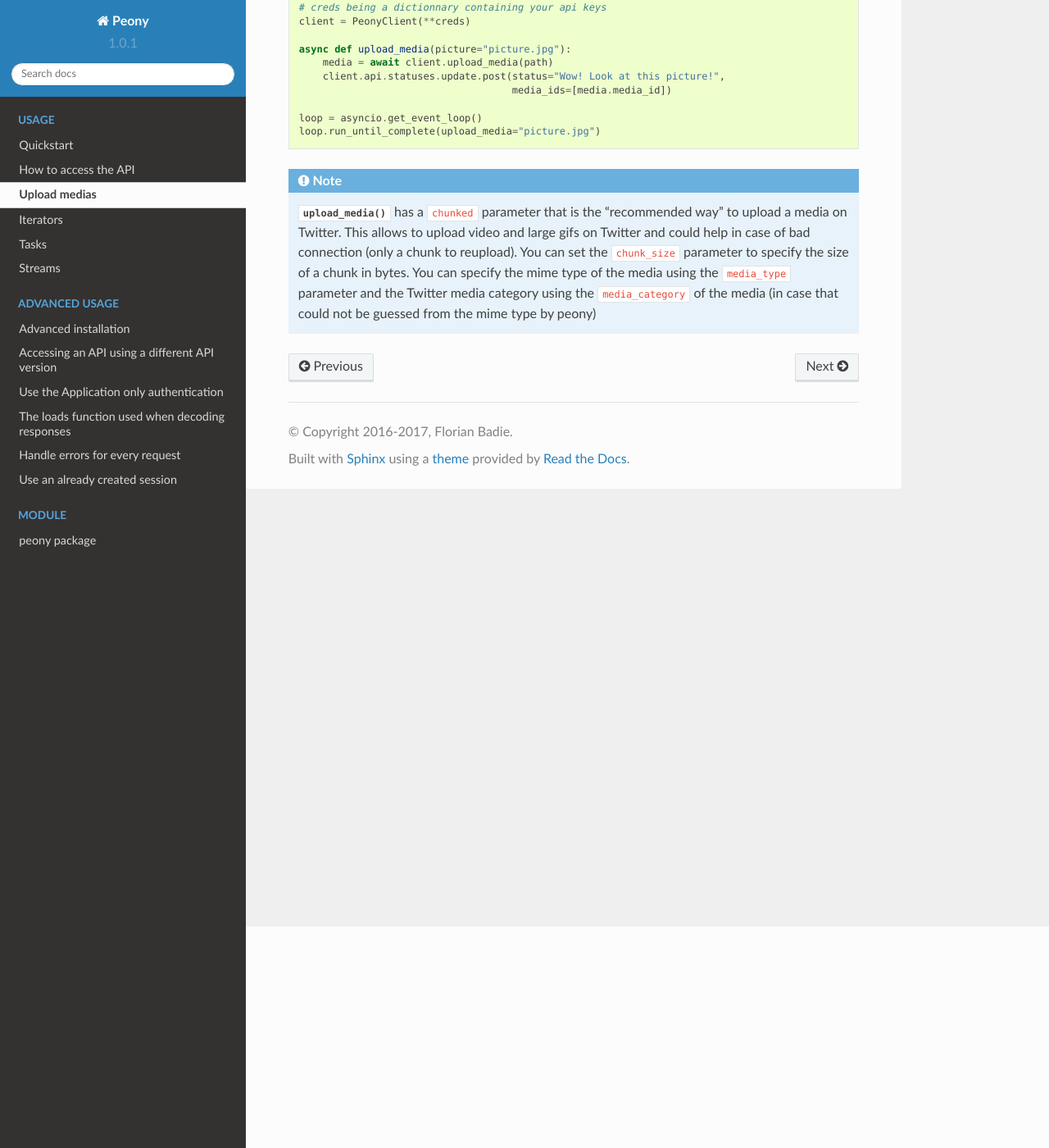
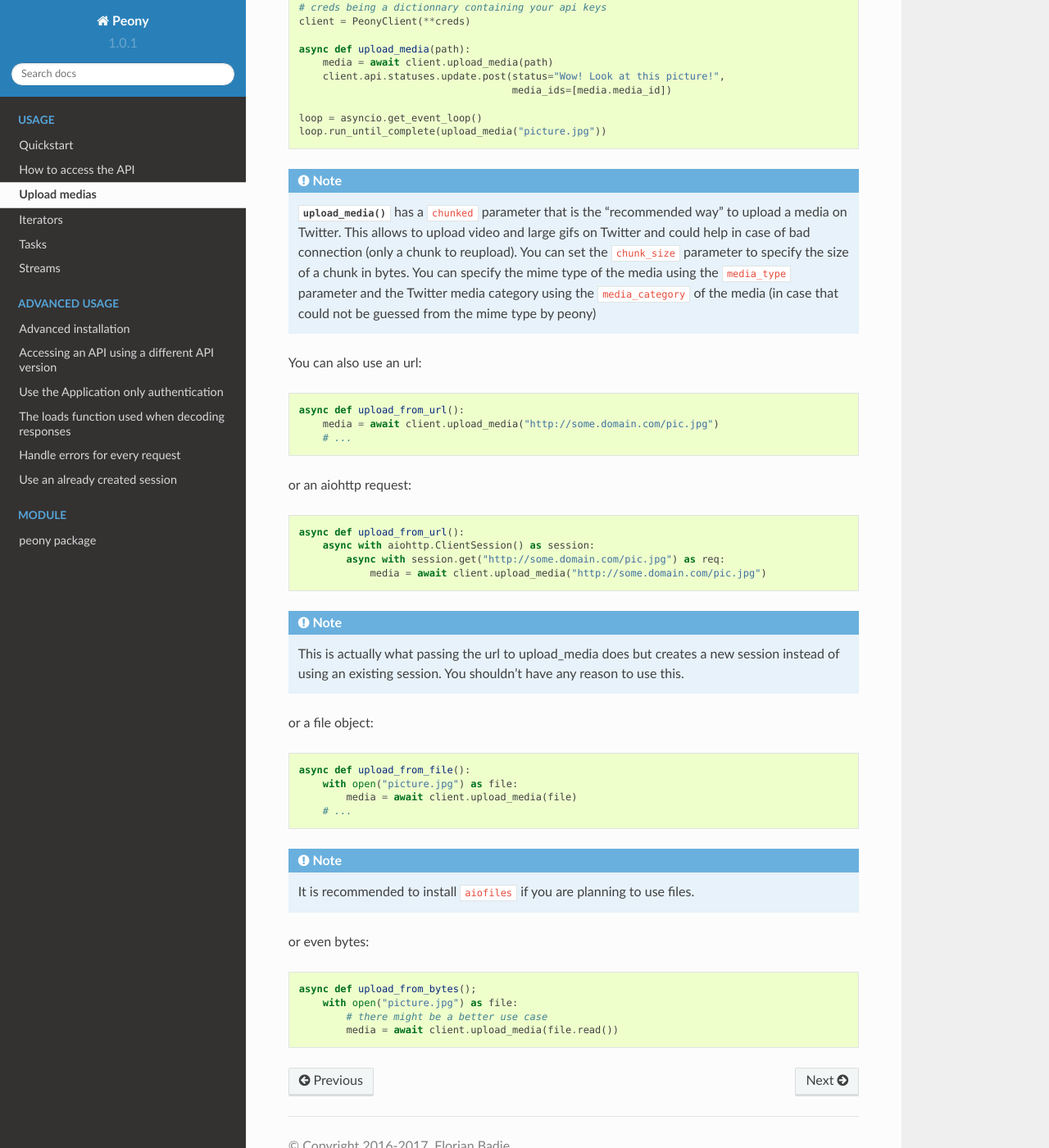
Before and after one commit to odrling/peony-twitter, a Sphinx documentation site: the page built from docs/usage/media.rst, in a window 1280 px wide and 1400 px high, scrolled down 270 px. Shown: the whole window at 82% size. Built offline with Sphinx 7.4.7 and the Read the Docs theme 2.0.0, drawn with Linux system fonts in a browser that asks for light colours.

Commit message:
update upload_media documentation with possible inputs

```diff
--- a/docs/usage/media.rst
+++ b/docs/usage/media.rst
@@ -12,13 +12,13 @@ You can easily upload a media with peony:
     # creds being a dictionnary containing your api keys
     client = PeonyClient(**creds)
 
-    async def upload_media(picture="picture.jpg"):
+    async def upload_media(path):
         media = await client.upload_media(path)
         client.api.statuses.update.post(status="Wow! Look at this picture!",
                                         media_ids=[media.media_id])
 
     loop = asyncio.get_event_loop()
-    loop.run_until_complete(upload_media="picture.jpg")
+    loop.run_until_complete(upload_media("picture.jpg"))
 
 
 .. note::
@@ -32,3 +32,49 @@ You can easily upload a media with peony:
     You can specify the mime type of the media using the ``media_type``
     parameter and the Twitter media category using the ``media_category``
     of the media (in case that could not be guessed from the mime type by peony)
+
+You can also use an url:
+
+.. code-block:: python
+
+    async def upload_from_url():
+        media = await client.upload_media("http://some.domain.com/pic.jpg")
+        # ...
+
+
+or an aiohttp request:
+
+.. code-block:: python
+
+    async def upload_from_url():
+        async with aiohttp.ClientSession() as session:
+            async with session.get("http://some.domain.com/pic.jpg") as req:
+                media = await client.upload_media("http://some.domain.com/pic.jpg")
+
+.. note::
+
+    This is actually what passing the url to upload_media does but creates a
+    new session instead of using an existing session. You shouldn't have any
+    reason to use this.
+
+or a file object:
+
+.. code-block:: python
+
+    async def upload_from_file():
+        with open("picture.jpg") as file:
+            media = await client.upload_media(file)
+        # ...
+
+.. note::
+
+    It is recommended to install ``aiofiles`` if you are planning to use files.
+
+or even bytes:
+
+.. code-block:: python
+
+    async def upload_from_bytes();
+        with open("picture.jpg") as file:
+            # there might be a better use case
+            media = await client.upload_media(file.read())
```
